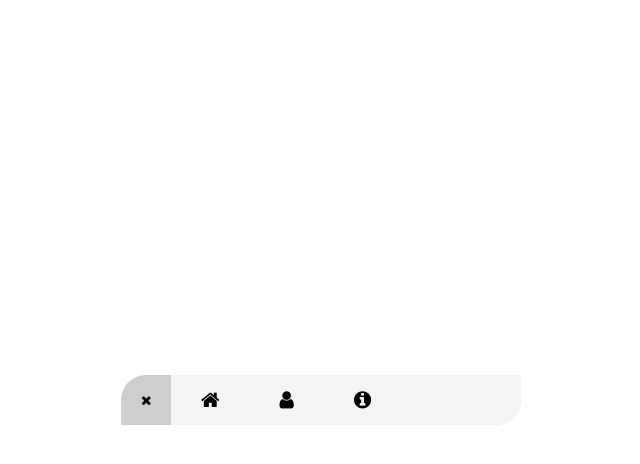
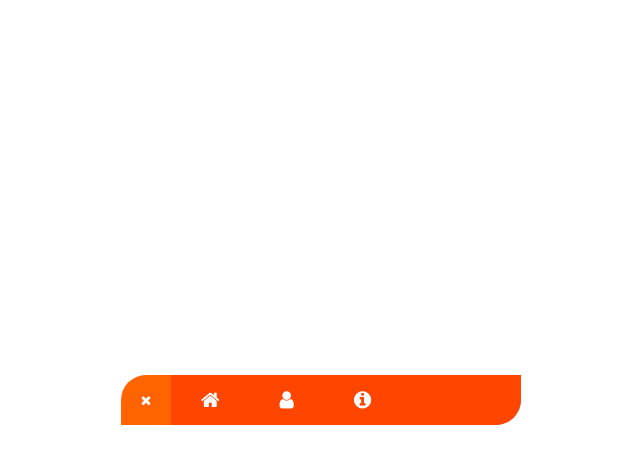
Before and after one commit to megashrieks/mini-nav-bar, a plain HTML site: page index.html in a window 1280 px wide. Both pictures are taken after a click on the button 465 px from the left and 400 px from the top of the page. Shown: the whole page, without its empty margins (319-959 px from the left). Drawn offline with nearby package versions, Linux system fonts and the light colour scheme.

Commit message:
added exciting colors.

```diff
--- a/index.html
+++ b/index.html
@@ -7,6 +7,7 @@
     <meta http-equiv="X-UA-Compatible" content="ie=edge">
     <link rel="stylesheet" href="styles/style.css">
     <script src="https://code.jquery.com/jquery-3.3.1.min.js"></script>
+    <link href="https://fonts.googleapis.com/css?family=Roboto" rel="stylesheet">
     <link rel="stylesheet" href="https://stackpath.bootstrapcdn.com/font-awesome/4.7.0/css/font-awesome.min.css">
     <title>Nav bar</title>
 </head>
--- a/styles/style.css
+++ b/styles/style.css
@@ -2,6 +2,7 @@ html,body{
     margin:0;
     height:100%;
     --nav-height:50px;
+    font-family:Roboto;
     --nav-half:calc(var(--nav-height) / 2);
 }
 .nav-bar{
@@ -27,7 +28,8 @@ html,body{
     width:0;
     transition:all 0.5s;
     overflow:hidden;
-    background:#f5f5f5;
+    background:orangered;
+    color:#fff;
     line-height: var(--nav-height);
     border-radius:var(--nav-half);
 }
@@ -60,21 +62,21 @@ html,body{
     font-size:20px;
 }
 .link:hover{
-    background:#ccc;
+    background:orange;
 }
 .open-nav,.search{
     width:var(--nav-height);
     height:100%;
-    background:#eee;
+    background:orangered;
+    color:#fff;
     border-radius:50%;
-    padding:0 20px;
     border:0;
     float:left;
     outline:0;
     transition:0.5s;
 }
 .nav-bar.active .open-nav{
-    background:#cecece;
+    background:rgb(255,100,0);
     border-radius:0;
     border-top-left-radius:var(--nav-half);
 }
@@ -83,7 +85,7 @@ html,body{
     border-bottom-right-radius: var(--nav-half);
 }
 .nav-bar.active .search,.search:hover{
-    background:#cecece;
+    background:rgb(6,156,250);
 }
 .search-bar{
     height:100%;
@@ -94,13 +96,17 @@ html,body{
     outline:0;
     width:calc(100% - var(--nav-height));
     display:block;
-    font-size:14px;
+    font-size:15px;
     float:left;
+    transition:0.5s;
+}
+.search-bar:focus{
+    background:#efefef;
 }
 .search{
     border-top-left-radius: 0;
     border-bottom-left-radius: 0;
-    background:#e0e0e0;
+    background:rgb(56,96,250);
 }
 .nav-bar.active .fa-bars,.nav-bar .fa-close{display: none;}
 .nav-bar.active .fa-close,.nav-bar .fa-bars{display: inline-block;}
```
